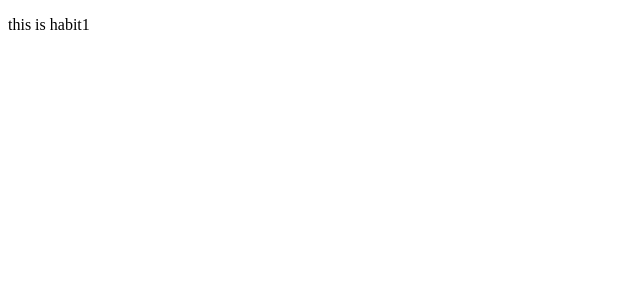
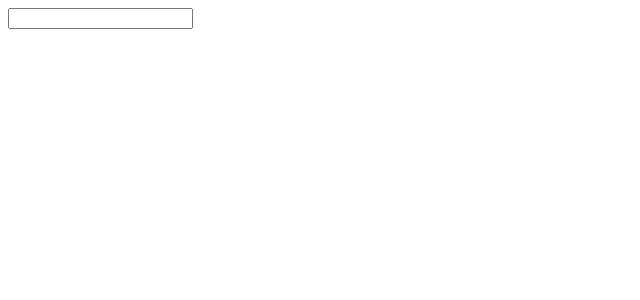
Before and after one commit to Abhijth-prakash/HabitTracker, a React app in the folder frontend/: page /habit/1 in a window 1280 px wide. Shown: the top 300 px of the page, without its empty margins (0-640 px from the left). Built offline with nearby package versions, Linux system fonts and the light colour scheme; the HTML template or start-up script is replaced by a standard one.

Commit message:
setup edit page

```diff
--- a/frontend/src/pages/Edit.jsx
+++ b/frontend/src/pages/Edit.jsx
@@ -1,10 +1,25 @@
-import { useParams } from "react-router-dom"
+import { useForm } from "react-hook-form"
+import { useDispatch } from "react-redux"
+import { useNavigate, useParams } from "react-router-dom"
 
 
 const Edit = () => {
     const {id} = useParams()
+    const {register,handleSubmit} = useForm()
+    const dispatch =  useDispatch()
+    const navigate = useNavigate()
+    const dataHandle = async(data)=>{
+        const result = await dispatch()
+        if(!result.error){
+            navigate('/')
+        }
+    }
   return (
-    <div><p> this is habit{id}</p></div>
+    <>
+    <form onSubmit={handleSubmit(dataHandle)} >
+        <input type="text" {...register('habit')} />
+        </form>
+    </>
   )
 }
 
```
